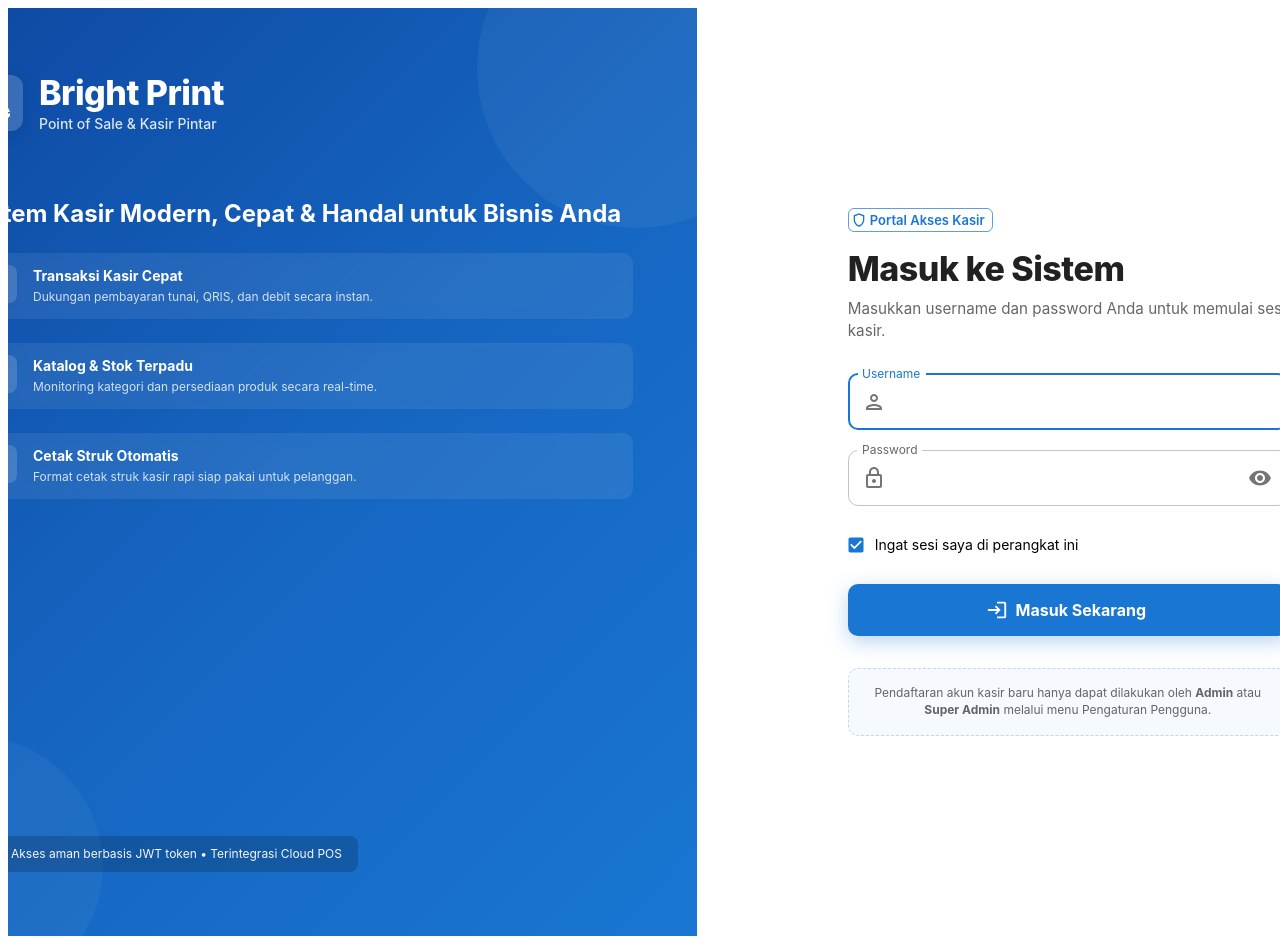
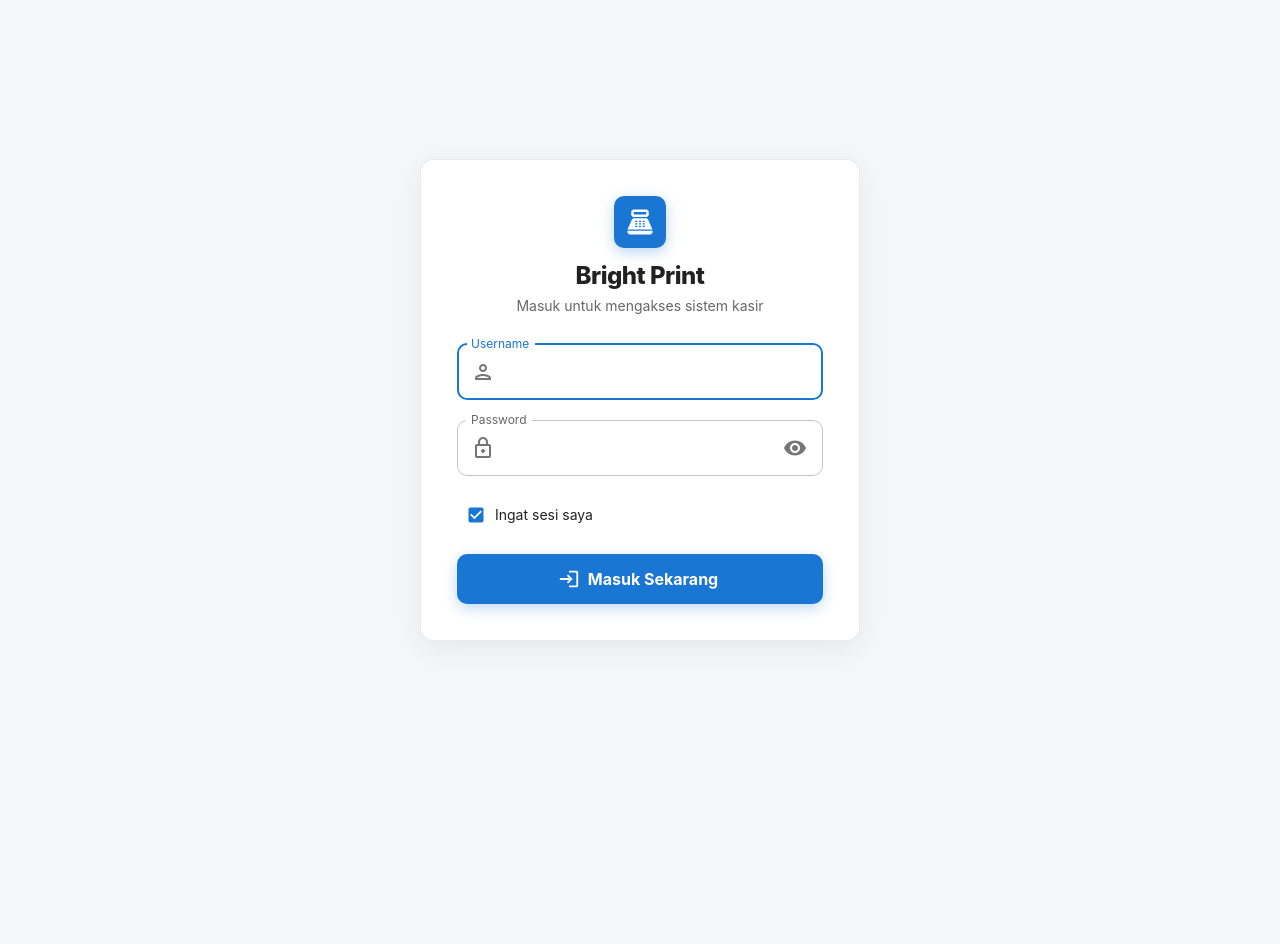
Before and after one commit to Ethelind112/Store-Management, a React (Create React App) app: page /#/login in a window 1280 px wide. After the commit the page ends 800 px from the top, so only its background shows below. Built offline with nearby package versions, Linux system fonts and the light colour scheme.

Commit message:
feat: recreate simpler login view and errors

```diff
--- a/src/App.tsx
+++ b/src/App.tsx
@@ -50,9 +50,7 @@ const theme = createTheme({
 // --- Main Responsive Layout Component (Authenticated POS Shell) ---
 function ResponsiveLayout() {
   return (
-    <Box sx={{ display: 'flex', height: '100vh', overflow: 'hidden' }}>
-      <CssBaseline />
-
+    <Box sx={{ display: 'flex', height: '100vh', width: '100%', overflow: 'hidden' }}>
       <Box component="nav" sx={{ flexShrink: 0 }}>
         <SideBar />
       </Box>
@@ -77,6 +75,7 @@ function ResponsiveLayout() {
 export default function App() {
   return (
     <ThemeProvider theme={theme}>
+      <CssBaseline />
       <AuthProvider>
         <Router>
           <Routes>
@@ -106,7 +105,7 @@ export default function App() {
               <Route
                 path={ROUTE.REGISTER}
                 element={
-                  <ProtectedRoute allowedRoles={['ADMIN', 'SUPER_ADMIN']}>
+                  <ProtectedRoute allowedRoles={['admin', 'super_admin']}>
                     <RegisterPage />
                   </ProtectedRoute>
                 }
--- a/src/components/Auth/GuestRoute.tsx
+++ b/src/components/Auth/GuestRoute.tsx
@@ -2,7 +2,6 @@ import React from 'react';
 import { Navigate, useLocation } from 'react-router-dom';
 import { useAuthStore } from '../../store/useAuthStore';
 import { ROUTE } from '../../constants/route';
-import { LoadingPage } from '../Loading';
 
 interface GuestRouteProps {
   children: React.ReactElement;
@@ -10,12 +9,7 @@ interface GuestRouteProps {
 
 export const GuestRoute: React.FC<GuestRouteProps> = ({ children }) => {
   const isAuthenticated = useAuthStore((state) => state.isAuthenticated);
-  const isLoading = useAuthStore((state) => state.isLoading);
   const location = useLocation();
-
-  if (isLoading) {
-    return <LoadingPage />;
-  }
 
   // If already logged in, redirect to origin page or cashier
   if (isAuthenticated) {
--- a/src/index.css
+++ b/src/index.css
@@ -1,5 +1,21 @@
+html,
+body,
+#root {
+  margin: 0;
+  padding: 0;
+  width: 100%;
+  height: 100%;
+  min-height: 100vh;
+  box-sizing: border-box;
+}
+
+*,
+*::before,
+*::after {
+  box-sizing: inherit;
+}
+
 body {
-  margin: 0;
   font-family: -apple-system, BlinkMacSystemFont, 'Segoe UI', 'Roboto', 'Oxygen',
     'Ubuntu', 'Cantarell', 'Fira Sans', 'Droid Sans', 'Helvetica Neue',
     sans-serif;
--- a/src/pages/auth/LoginPage.tsx
+++ b/src/pages/auth/LoginPage.tsx
@@ -1,6 +1,8 @@
 import React, { useState } from 'react';
 import {
   Box,
+  Card,
+  CardContent,
   TextField,
   Button,
   InputAdornment,
@@ -11,8 +13,6 @@ import {
   Stack,
   FormControlLabel,
   Checkbox,
-  Chip,
-  Paper,
 } from '@mui/material';
 import {
   PersonOutlined as PersonOutlineIcon,
@@ -21,33 +21,11 @@ import {
   VisibilityOff as VisibilityOffIcon,
   Login as LoginIcon,
   PointOfSale as PointOfSaleIcon,
-  Inventory as InventoryIcon,
-  ReceiptLong as ReceiptLongIcon,
-  CheckCircleOutlined as CheckCircleOutlineIcon,
-  ShieldOutlined as ShieldOutlinedIcon,
 } from '@mui/icons-material';
 import { useNavigate, useLocation } from 'react-router-dom';
 import { useAuthStore } from '../../store/useAuthStore';
 import { ROUTE } from '../../constants/route';
 import { AuthFormErrors, LoginFormValues } from '../../types/auth';
-
-const highlights = [
-  {
-    icon: <PointOfSaleIcon sx={{ color: '#90caf9', fontSize: 22 }} />,
-    title: 'Transaksi Kasir Cepat',
-    desc: 'Dukungan pembayaran tunai, QRIS, dan debit secara instan.',
-  },
-  {
-    icon: <InventoryIcon sx={{ color: '#90caf9', fontSize: 22 }} />,
-    title: 'Katalog & Stok Terpadu',
-    desc: 'Monitoring kategori dan persediaan produk secara real-time.',
-  },
-  {
-    icon: <ReceiptLongIcon sx={{ color: '#90caf9', fontSize: 22 }} />,
-    title: 'Cetak Struk Otomatis',
-    desc: 'Format cetak struk kasir rapi siap pakai untuk pelanggan.',
-  },
-];
 
 export const LoginPage: React.FC = () => {
   const login = useAuthStore((state) => state.login);
@@ -129,210 +107,81 @@ export const LoginPage: React.FC = () => {
   return (
     <Box
       sx={{
-        width: '100vw',
+        width: '100%',
         minHeight: '100vh',
-        m: 0,
-        p: 0,
+        bgcolor: '#f4f6f8',
         display: 'flex',
-        flexDirection: { xs: 'column', md: 'row' },
-        bgcolor: '#f4f6f8',
-        overflowX: 'hidden',
+        flexDirection: 'column',
+        alignItems: 'center',
+        justifyContent: 'center',
+        py: { xs: 4, sm: 6 },
+        px: { xs: 2, sm: 3 },
+        boxSizing: 'border-box',
       }}
     >
-      {/* ─── Left Brand Hero Panel (Full Screen Half) ─── */}
-      <Box
+      <Card
+        elevation={0}
         sx={{
-          flex: { xs: 'none', md: '0 0 50%', lg: '0 0 52%' },
-          background: 'linear-gradient(135deg, #0d47a1 0%, #1565c0 50%, #1976d2 100%)',
-          color: '#ffffff',
-          p: { xs: 4, sm: 6, md: 8 },
-          display: 'flex',
-          flexDirection: 'column',
-          justifyContent: 'space-between',
-          position: 'relative',
+          width: '100%',
+          maxWidth: 440,
+          borderRadius: 3.5,
+          border: '1px solid rgba(0, 0, 0, 0.08)',
+          boxShadow: '0 8px 30px rgba(0, 0, 0, 0.06)',
+          bgcolor: '#ffffff',
           overflow: 'hidden',
-          minHeight: { xs: 280, md: '100vh' },
         }}
       >
-        {/* Decorative background shapes */}
-        <Box
+        <CardContent
           sx={{
-            position: 'absolute',
-            top: -100,
-            right: -100,
-            width: 320,
-            height: 320,
-            borderRadius: '50%',
-            bgcolor: 'rgba(255, 255, 255, 0.05)',
-            pointerEvents: 'none',
+            px: { xs: 3, sm: 4.5 },
+            py: { xs: 3.5, sm: 4.5 },
+            '&:last-child': {
+              pb: { xs: 3.5, sm: 4.5 },
+            },
           }}
-        />
-        <Box
-          sx={{
-            position: 'absolute',
-            bottom: -60,
-            left: -60,
-            width: 260,
-            height: 260,
-            borderRadius: '50%',
-            bgcolor: 'rgba(255, 255, 255, 0.04)',
-            pointerEvents: 'none',
-          }}
-        />
-
-        {/* Brand Header */}
-        <Box sx={{ position: 'relative', zIndex: 1 }}>
-          <Box sx={{ display: 'flex', alignItems: 'center', gap: 2, mb: 1.5 }}>
+        >
+          {/* Brand Header */}
+          <Box sx={{ textAlign: 'center', mb: 3.5 }}>
             <Box
               sx={{
-                bgcolor: 'rgba(255, 255, 255, 0.18)',
-                p: 1.25,
-                borderRadius: 3,
-                display: 'flex',
+                width: 52,
+                height: 52,
+                borderRadius: 2.5,
+                bgcolor: 'primary.main',
+                display: 'inline-flex',
                 alignItems: 'center',
                 justifyContent: 'center',
-                backdropFilter: 'blur(6px)',
-                boxShadow: '0 4px 16px rgba(0, 0, 0, 0.1)',
+                color: '#ffffff',
+                mb: 1.5,
+                boxShadow: '0 4px 14px rgba(25, 118, 210, 0.3)',
               }}
             >
-              <PointOfSaleIcon sx={{ fontSize: 36, color: '#ffffff' }} />
+              <PointOfSaleIcon sx={{ fontSize: 30 }} />
             </Box>
-            <Box>
-              <Typography variant="h4" sx={{ fontWeight: 800, letterSpacing: -0.5 }}>
-                Bright Print
-              </Typography>
-              <Typography
-                variant="body2"
-                sx={{ color: 'rgba(255, 255, 255, 0.85)', fontWeight: 500 }}
-              >
-                Point of Sale & Kasir Pintar
-              </Typography>
-            </Box>
-          </Box>
 
-          {/* Key Features (Visible on md and up) */}
-          <Box sx={{ display: { xs: 'none', md: 'block' }, mt: 8 }}>
             <Typography
               variant="h5"
-              sx={{
-                fontWeight: 700,
-                color: '#ffffff',
-                mb: 3,
-                lineHeight: 1.3,
-              }}
-            >
-              Sistem Kasir Modern, Cepat & Handal untuk Bisnis Anda
-            </Typography>
-
-            <Stack spacing={3}>
-              {highlights.map((item, idx) => (
-                <Box
-                  key={idx}
-                  sx={{
-                    display: 'flex',
-                    alignItems: 'flex-start',
-                    gap: 2,
-                    p: 1.5,
-                    borderRadius: 2.5,
-                    bgcolor: 'rgba(255, 255, 255, 0.08)',
-                    backdropFilter: 'blur(4px)',
-                  }}
-                >
-                  <Box
-                    sx={{
-                      bgcolor: 'rgba(255, 255, 255, 0.15)',
-                      p: 1,
-                      borderRadius: 2,
-                      display: 'flex',
-                    }}
-                  >
-                    {item.icon}
-                  </Box>
-                  <Box>
-                    <Typography variant="subtitle2" sx={{ fontWeight: 700, color: '#ffffff' }}>
-                      {item.title}
-                    </Typography>
-                    <Typography
-                      variant="caption"
-                      sx={{ color: 'rgba(255, 255, 255, 0.8)', display: 'block' }}
-                    >
-                      {item.desc}
-                    </Typography>
-                  </Box>
-                </Box>
-              ))}
-            </Stack>
-          </Box>
-        </Box>
-
-        {/* Bottom Security Note */}
-        <Box sx={{ position: 'relative', zIndex: 1, mt: 4 }}>
-          <Box
-            sx={{
-              display: 'inline-flex',
-              alignItems: 'center',
-              gap: 1.25,
-              bgcolor: 'rgba(0, 0, 0, 0.18)',
-              px: 2,
-              py: 1,
-              borderRadius: 2,
-            }}
-          >
-            <CheckCircleOutlineIcon sx={{ fontSize: 18, color: '#81c784' }} />
-            <Typography variant="caption" sx={{ color: 'rgba(255, 255, 255, 0.95)' }}>
-              Akses aman berbasis JWT token • Terintegrasi Cloud POS
-            </Typography>
-          </Box>
-        </Box>
-      </Box>
-
-      {/* ─── Right Login Portal Form (Full Screen Half) ─── */}
-      <Box
-        sx={{
-          flex: { xs: 1, md: '0 0 50%', lg: '0 0 48%' },
-          display: 'flex',
-          flexDirection: 'column',
-          alignItems: 'center',
-          justifyContent: 'center',
-          p: { xs: 3, sm: 6, md: 8 },
-          bgcolor: '#ffffff',
-          minHeight: { md: '100vh' },
-        }}
-      >
-        <Box sx={{ width: '100%', maxWidth: 440 }}>
-          {/* Top Form Header */}
-          <Box sx={{ mb: 4 }}>
-            <Chip
-              icon={<ShieldOutlinedIcon sx={{ fontSize: '1rem !important' }} />}
-              label="Portal Akses Kasir"
-              size="small"
-              color="primary"
-              variant="outlined"
-              sx={{ fontWeight: 600, mb: 2, borderRadius: 1.5 }}
-            />
-            <Typography
-              variant="h4"
               sx={{
                 fontWeight: 800,
                 color: 'text.primary',
                 letterSpacing: -0.5,
-                mb: 1,
               }}
             >
-              Masuk ke Sistem
+              Bright Print
             </Typography>
-            <Typography variant="body2" sx={{ color: 'text.secondary', fontSize: '0.95rem' }}>
-              Masukkan username dan password Anda untuk memulai sesi kasir.
+
+            <Typography variant="body2" sx={{ color: 'text.secondary', mt: 0.5 }}>
+              Masuk untuk mengakses sistem kasir
             </Typography>
           </Box>
 
-          {/* Error Message */}
+          {/* Error Alert */}
           {errors.general && (
             <Alert
               severity="error"
               sx={{
                 mb: 3,
-                borderRadius: 2.5,
+                borderRadius: 2,
                 fontSize: '0.875rem',
                 '& .MuiAlert-message': { width: '100%' },
               }}
@@ -419,29 +268,22 @@ export const LoginPage: React.FC = () => {
               />
 
               {/* Remember Me Option */}
-              <Box
-                sx={{
-                  display: 'flex',
-                  alignItems: 'center',
-                  justifyContent: 'space-between',
-                }}
-              >
-                <FormControlLabel
-                  control={
-                    <Checkbox
-                      checked={rememberMe}
-                      onChange={(e) => setRememberMe(e.target.checked)}
-                      color="primary"
-                      size="small"
-                    />
-                  }
-                  label={
-                    <Typography variant="body2" color="text.secondary">
-                      Ingat sesi saya di perangkat ini
-                    </Typography>
-                  }
-                />
-              </Box>
+              <FormControlLabel
+                control={
+                  <Checkbox
+                    checked={rememberMe}
+                    onChange={(e) => setRememberMe(e.target.checked)}
+                    color="primary"
+                    size="small"
+                  />
+                }
+                label={
+                  <Typography variant="body2" color="text.secondary">
+                    Ingat sesi saya
+                  </Typography>
+                }
+                sx={{ mt: -0.5 }}
+              />
 
               {/* Submit Button */}
               <Button
@@ -458,41 +300,24 @@ export const LoginPage: React.FC = () => {
                   )
                 }
                 sx={{
-                  py: 1.5,
+                  py: 1.4,
                   fontSize: '1rem',
                   fontWeight: 700,
                   textTransform: 'none',
                   borderRadius: 2.5,
-                  boxShadow: '0 6px 20px rgba(25, 118, 210, 0.3)',
+                  boxShadow: '0 4px 14px rgba(25, 118, 210, 0.28)',
                   transition: 'all 0.2s ease-in-out',
                   '&:hover': {
-                    boxShadow: '0 8px 24px rgba(25, 118, 210, 0.4)',
+                    boxShadow: '0 6px 18px rgba(25, 118, 210, 0.38)',
                   },
                 }}
               >
-                {isSubmitting ? 'Memverifikasi Kredensial...' : 'Masuk Sekarang'}
+                {isSubmitting ? 'Memverifikasi...' : 'Masuk Sekarang'}
               </Button>
             </Stack>
           </Box>
-
-          {/* Admin Notice */}
-          <Paper
-            elevation={0}
-            sx={{
-              mt: 4,
-              p: 2,
-              borderRadius: 2.5,
-              bgcolor: 'rgba(25, 118, 210, 0.04)',
-              border: '1px dashed rgba(25, 118, 210, 0.25)',
-              textAlign: 'center',
-            }}
-          >
-            <Typography variant="caption" sx={{ color: 'text.secondary', display: 'block', lineHeight: 1.4 }}>
-              Pendaftaran akun kasir baru hanya dapat dilakukan oleh <strong>Admin</strong> atau <strong>Super Admin</strong> melalui menu Pengaturan Pengguna.
-            </Typography>
-          </Paper>
-        </Box>
-      </Box>
+        </CardContent>
+      </Card>
     </Box>
   );
 };
--- a/src/pages/cashier/index.tsx
+++ b/src/pages/cashier/index.tsx
@@ -266,6 +266,8 @@ export default function CashierPage() {
   const [paymentMethod, setPaymentMethod] = useState("cash");
   const [cashReceived, setCashReceived] = useState("");
   const [successSnackbar, setSuccessSnackbar] = useState(false);
+  const [errorSnackbar, setErrorSnackbar] = useState(false);
+  const [errorSnackbarMsg, setErrorSnackbarMsg] = useState("");
   const [errorMessage, setErrorMessage] = useState<string | null>(null);
 
   // ─── Cart derived values (independent of active search query/filters) ──────
@@ -419,7 +421,10 @@ export default function CashierPage() {
         setSuccessSnackbar(true);
       },
       onError: (err: any) => {
-        setErrorMessage(err.message || "Gagal memproses transaksi. Silakan coba lagi.");
+        const msg = err.message || "Gagal memproses transaksi. Silakan coba lagi.";
+        setErrorMessage(msg);
+        setErrorSnackbarMsg(msg);
+        setErrorSnackbar(true);
       },
     });
   };
@@ -1241,6 +1246,22 @@ export default function CashierPage() {
           Transaksi berhasil diselesaikan!
         </Alert>
       </Snackbar>
+
+      {/* Error snackbar (identical style to success, in red) */}
+      <Snackbar
+        open={errorSnackbar}
+        autoHideDuration={4000}
+        onClose={() => setErrorSnackbar(false)}
+        anchorOrigin={{ vertical: "bottom", horizontal: "right" }}
+      >
+        <Alert
+          onClose={() => setErrorSnackbar(false)}
+          severity="error"
+          sx={{ width: "100%", borderRadius: 2 }}
+        >
+          {errorSnackbarMsg}
+        </Alert>
+      </Snackbar>
     </Container>
   );
 }
```
Also changed, not shown: src/pages/auth/RegisterPage.tsx (+41 -1 lines), src/services/api.ts (+27 -4 lines), src/store/useAuthStore.ts (+0 -13 lines).
